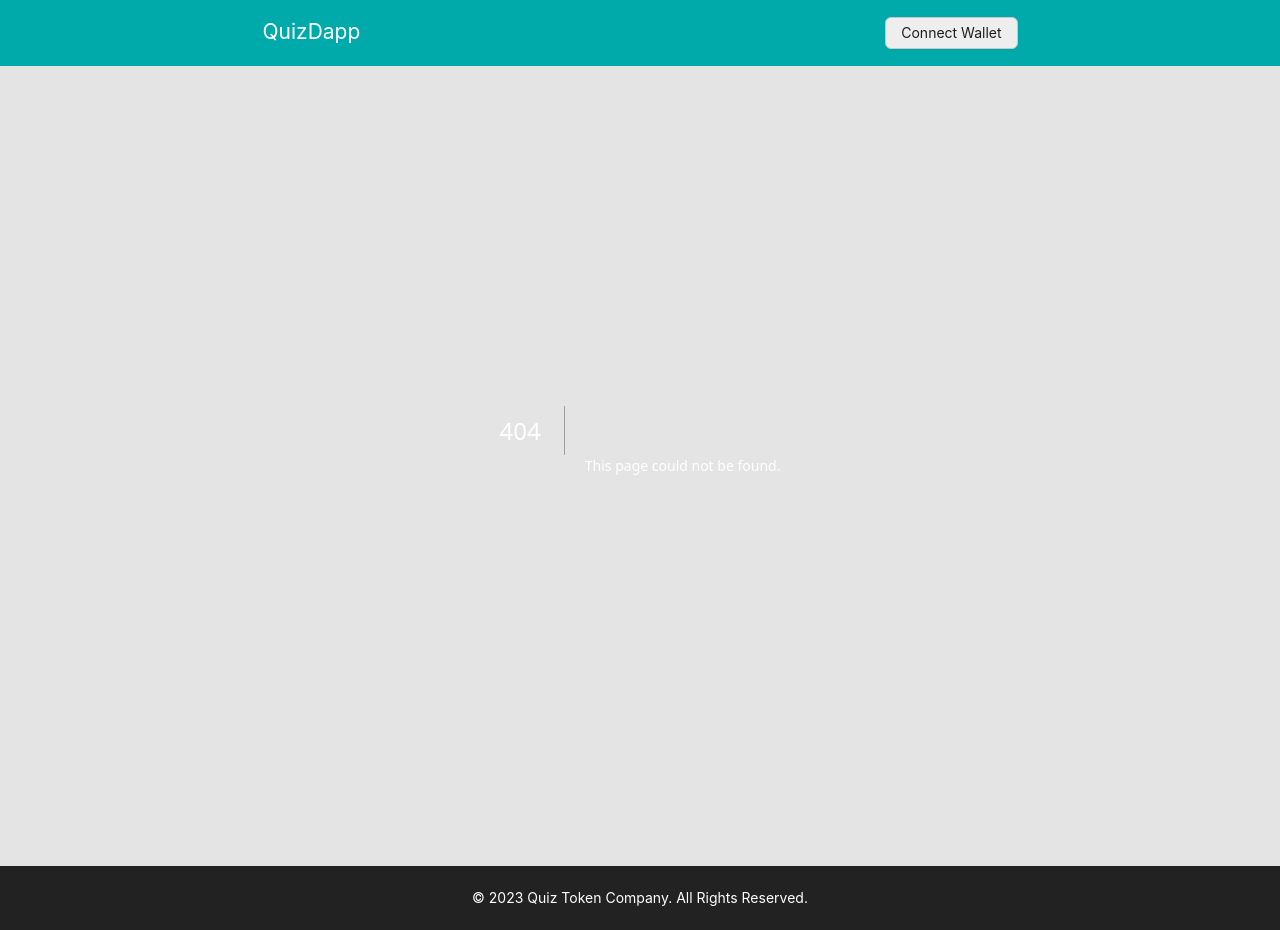
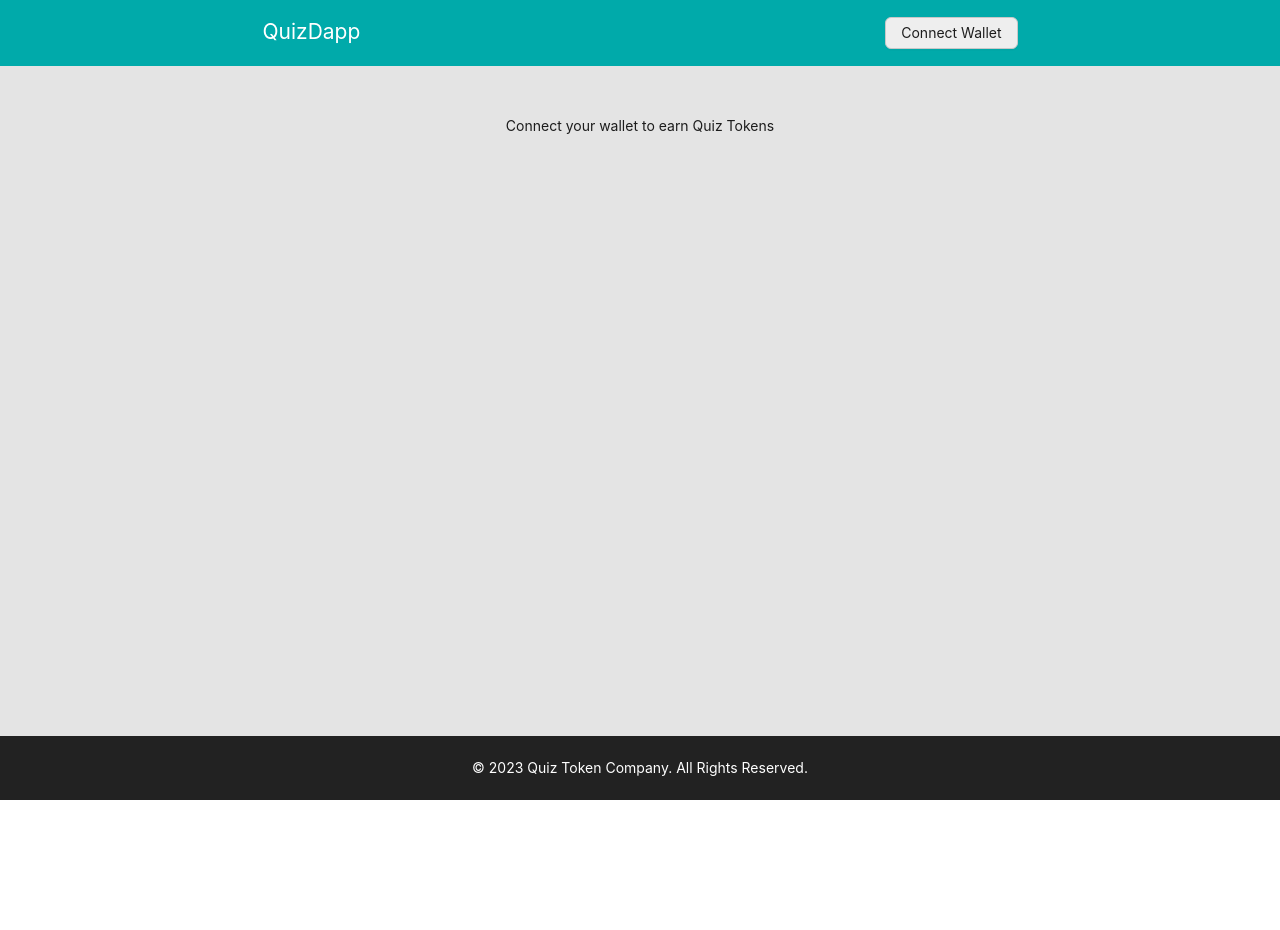
Before and after one commit to RodrigoCSolari/quiz-dapp, a Next.js app: page /disconnected in a window 1280 px wide. Before the commit this address had no page. After the commit the page ends 800 px from the top, so only its background shows below. Built offline with nearby package versions, Linux system fonts and the light colour scheme.

Commit message:
feat: add disconnected page

```diff
--- /dev/null
+++ b/pages/disconnected/index.tsx
@@ -0,0 +1,25 @@
+import useWallet from "@/hooks/useWallet";
+import { Col, Row, Typography } from "antd";
+import { useRouter } from "next/router";
+import { useEffect } from "react";
+
+export default function Disconnected() {
+  const { address } = useWallet();
+  const router = useRouter();
+
+  useEffect(() => {
+    if (address) {
+      router.push("/survey");
+    }
+  }, [address, router]);
+
+  return (
+    <Row justify="center">
+      <Col>
+        <Typography.Text>
+          Connect your wallet to earn Quiz Tokens
+        </Typography.Text>
+      </Col>
+    </Row>
+  );
+}
```
